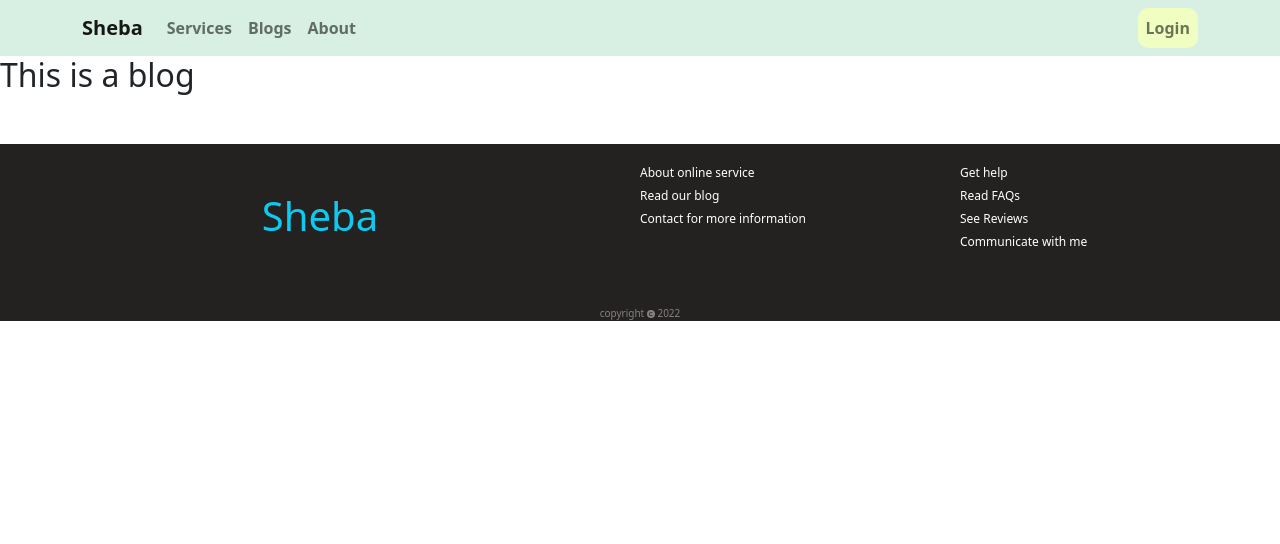
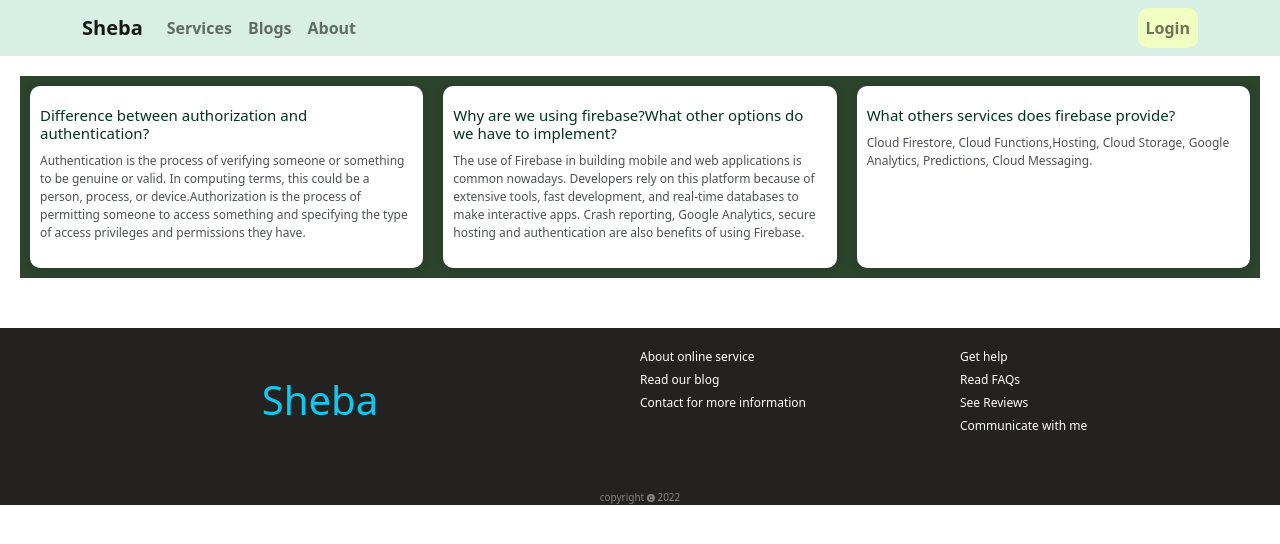
Before and after one commit to Arif6474/sheba, a React (Create React App) app: page /blog in a window 1280 px wide. Shown: the top 544 px of the page. Built offline with nearby package versions, Linux system fonts and the light colour scheme; no server answers.

Commit message:
added personal info

```diff
--- a/src/components/About/About.css
+++ b/src/components/About/About.css
@@ -0,0 +1,4 @@
+.goal{
+    border-radius: 10px;
+    box-shadow: 0 0 15px rgba(0, 0, 0, 0.2);
+}
--- a/src/components/About/About.js
+++ b/src/components/About/About.js
@@ -1,10 +1,19 @@
 import React from 'react';
-
+import { Card } from 'react-bootstrap';
+import mypic from '../../images/mypic.jpg'
+import './About.css'
 const About = () => {
     return (
-        <div>
-            <h2>this is about</h2>
-        </div>
+        <Card style={{ width: '18rem' }} className="mx-auto mt-4 goal">
+  <Card.Img variant="top" src={mypic} />
+  <Card.Body>
+    <Card.Title className="text-center text-info">Md Ariful Islam</Card.Title>
+    <Card.Text className="text-secondary">
+      I want to be a front-end developer. For that , I am working hard and constantly learning. I want to learn more and more to be expert on programming. Insha-allah  I will success.
+    </Card.Text>
+
+  </Card.Body>
+</Card>
     );
 };
 
--- a/src/components/Blog/Blog.css
+++ b/src/components/Blog/Blog.css
@@ -0,0 +1,31 @@
+.blog-container{
+   background-color: rgb(44, 67, 44);
+   display:grid;
+   grid-template-columns: 1fr 1fr 1fr;
+   margin: 20px;
+}
+.blog-title{
+    font-size: 15px;
+    margin-top: 10px;
+    margin-bottom: 10px;
+    color:rgb(5, 51, 28);
+}
+.blog{
+
+    padding: 10px;
+    font-size: 12px;
+    background-color:white;
+    margin: 10px;
+    border: none;
+    box-shadow: 0 0 10px rgba(0, 0, 0, 0.1);
+    border-radius: 10px;
+}
+.blog p{
+    font-weight: 500;
+    opacity: 0.8;
+}
+@media only screen and (max-width:576px){
+    .blog-container{
+        grid-template-columns:repeat(1 ,1fr);
+    }
+}
--- a/src/components/Blog/Blog.js
+++ b/src/components/Blog/Blog.js
@@ -1,11 +1,44 @@
-import React from 'react';
+import React from "react";
+import "./Blog.css";
 
 const Blog = () => {
-    return (
-        <div>
-            <h2>This is a blog</h2>
-        </div>
-    );
+  return (
+    <div className="blog-container">
+      <div className="blog">
+        <h2 className="blog-title">
+          Difference between authorization and authentication?
+        </h2>
+        <p>
+          Authentication is the process of verifying someone or something to be
+          genuine or valid. In computing terms, this could be a person, process,
+          or device.Authorization is the process of permitting someone to access
+          something and specifying the type of access privileges and permissions
+          they have.
+        </p>
+      </div>
+      <div className="blog">
+        <h2 className="blog-title">
+          Why are we using firebase?What other options do we have to implement?
+        </h2>
+        <p>
+          The use of Firebase in building mobile and web applications is common
+          nowadays. Developers rely on this platform because of extensive tools,
+          fast development, and real-time databases to make interactive apps.
+          Crash reporting, Google Analytics, secure hosting and authentication
+          are also benefits of using Firebase.
+        </p>
+      </div>
+      <div className="blog">
+        <h2 className="blog-title">
+          What others services does firebase provide?
+        </h2>
+        <p>
+          Cloud Firestore, Cloud Functions,Hosting, Cloud
+          Storage, Google Analytics, Predictions, Cloud Messaging.
+        </p>
+      </div>
+    </div>
+  );
 };
 
 export default Blog;
```
Also changed, not shown: src/images/mypic.jpg (added).
